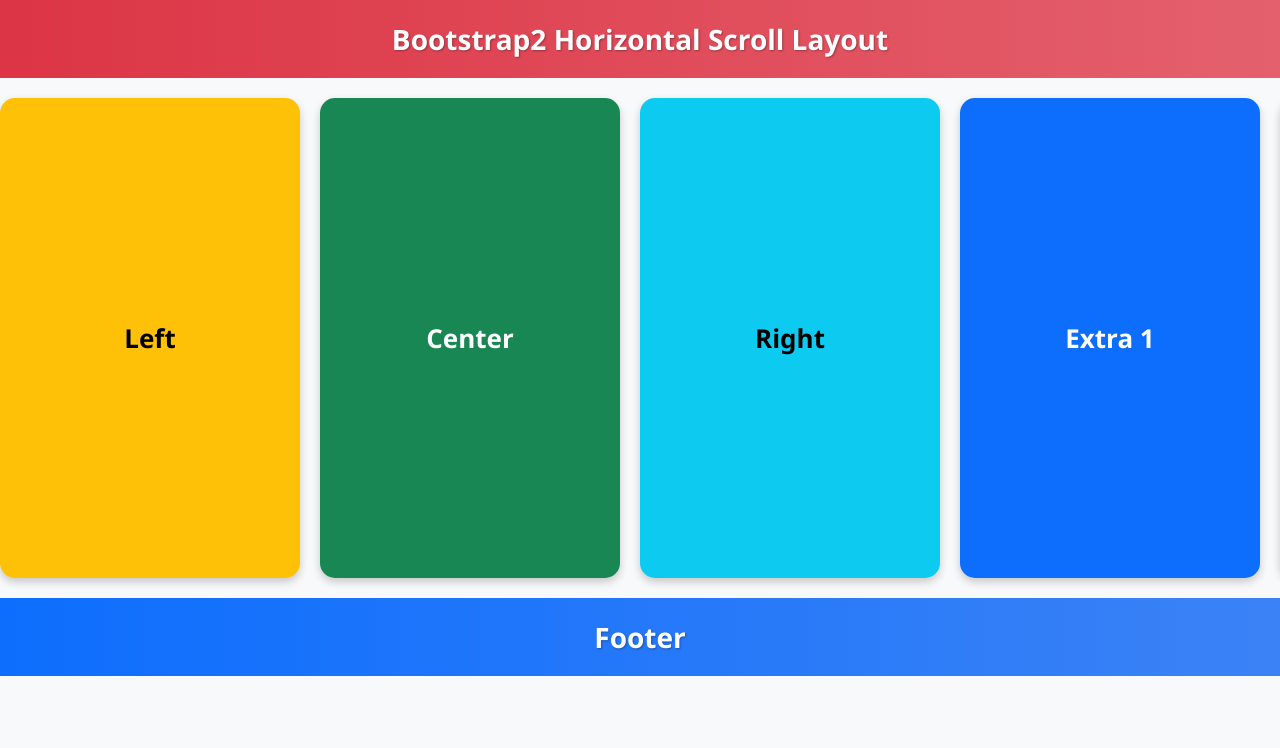
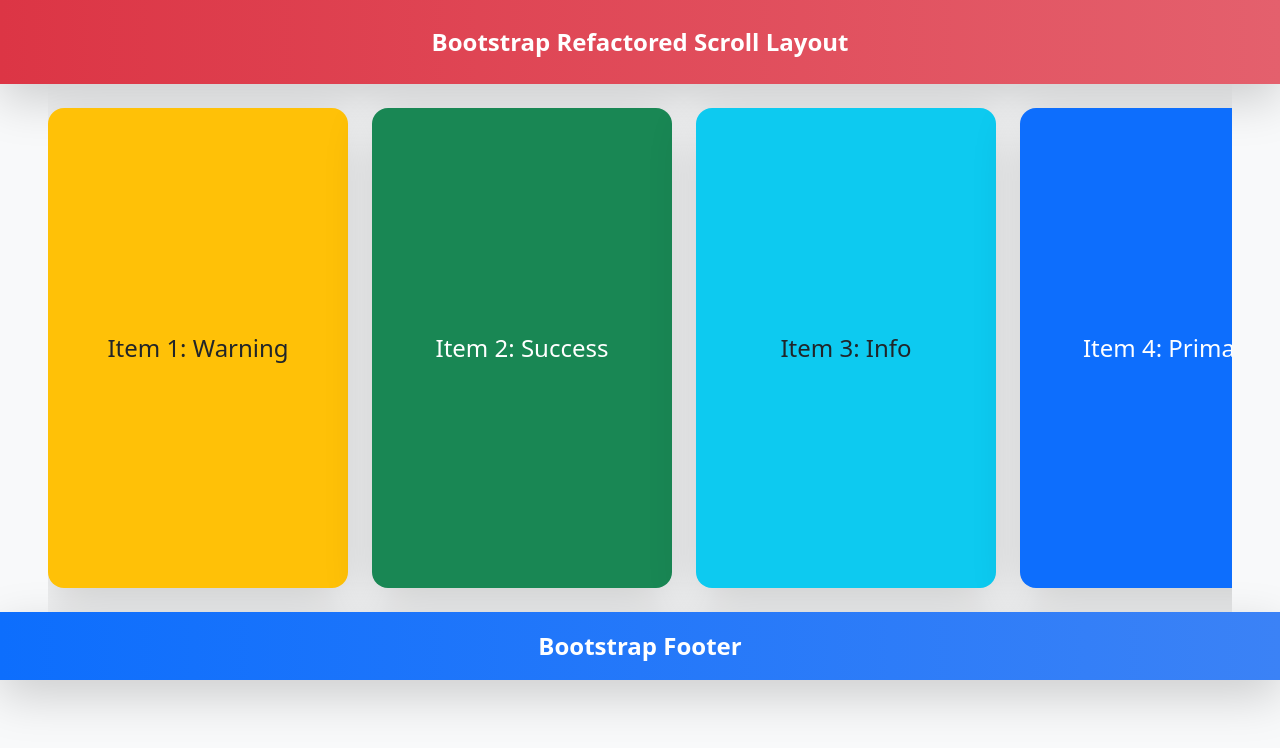
Before and after one commit to mezidkassim22-prog/xxxx, a plain HTML site: page bootstrap2.html in a window 1280 px wide. Drawn offline with nearby package versions, Linux system fonts and the light colour scheme; a small style sheet from the web is missing.

Commit message:
Update bootstrap2.html

```diff
--- a/bootstrap2.html
+++ b/bootstrap2.html
@@ -3,104 +3,96 @@
 <head>
     <meta charset="UTF-8">
     <meta name="viewport" content="width=device-width, initial-scale=1.0">
-    <title>Bootstrap2 Refactored</title>
+    <title>Bootstrap Refactored Scroll Layout - Final</title>
 
-    <!-- Bootstrap 5.3.3 CSS -->
     <link
         href="https://cdn.jsdelivr.net/npm/bootstrap@5.3.3/dist/css/bootstrap.min.css"
         rel="stylesheet"
-        integrity="sha384-QWTKZyjpPEjISv5WaRU9OFeRpok6YctnYmDr5pNlyT2bRjXh0JMhjY6hW+ALEwIH"
+        integrity="sha384-QWTKZyjpPEjISv5WaRU9OFeRpok6YctnYmDr5pNlyT2bRjXh0JMhjY6hW2ALEwIH"
         crossorigin="anonymous"
     >
 
     <style>
+        /* 1. Base Styling */
         body {
-            background-color: #f8f9fa;
-            margin: 0;
-            font-family: "Segoe UI", Tahoma, sans-serif;
+            background-color: var(--bs-gray-100);
         }
 
-        /* Header/Footer */
-        header, footer {
-            display: flex;
-            justify-content: center;
-            align-items: center;
-            font-size: 28px;
-            font-weight: 700;
-            color: white;
-            text-shadow: 1px 1px 2px rgba(0,0,0,0.3);
-            padding: 18px 0;
-        }
-
-        header {
+        /* 2. Custom Gradient Styles */
+        .header-gradient {
             background: linear-gradient(90deg, #dc3545, #e4606d);
         }
 
-        footer {
+        .footer-gradient {
             background: linear-gradient(90deg, #0d6efd, #3b82f6);
         }
 
-        /* Horizontal scroll container */
+        /* 3. Horizontal Scroll Container */
         .scroll-container {
+            /* We remove the left/right padding (e.g., px-0) here so the parent can handle it. */
             display: flex;
             overflow-x: auto;
             scroll-snap-type: x mandatory;
             scroll-behavior: smooth;
-            padding: 20px 0;
-            gap: 20px;
+            /* Only vertical padding remains */
+            padding-top: 1.5rem;
+            padding-bottom: 1.5rem;
+            gap: 1.5rem;
         }
 
         .scroll-container::-webkit-scrollbar {
             display: none;
         }
 
-        /* Scroll items */
+        /* 4. Scroll Items */
         .scroll-item {
             min-width: 300px;
             height: 60vh;
-            border-radius: 15px;
-            display: flex;
-            justify-content: center;
-            align-items: center;
-            font-size: 26px;
-            font-weight: 600;
             scroll-snap-align: start;
-            box-shadow: 0 4px 8px rgba(0,0,0,0.2);
             transition: transform 0.3s, box-shadow 0.3s;
-            color: white;
         }
 
         .scroll-item:hover {
             transform: translateY(-5px);
-            box-shadow: 0 8px 16px rgba(0,0,0,0.3);
         }
-
-        /* Colors for scroll items */
-        .bg-warning { background-color: #ffc107 !important; color: black !important; }
-        .bg-success { background-color: #198754 !important; }
-        .bg-info { background-color: #0dcaf0 !important; color: black !important; }
-        .bg-primary { background-color: #0d6efd !important; }
-        .bg-danger { background-color: #dc3545 !important; }
     </style>
 </head>
 <body>
 
-    <!-- Header -->
-    <header>Bootstrap2 Horizontal Scroll Layout</header>
+    <header class="header-gradient text-white shadow-lg fw-bold d-flex justify-content-center align-items-center py-4 fs-4">
+        Bootstrap Refactored Scroll Layout
+    </header>
 
-    <!-- Scrollable Content -->
-    <div class="scroll-container">
-        <div class="scroll-item bg-warning">Left</div>
-        <div class="scroll-item bg-success">Center</div>
-        <div class="scroll-item bg-info">Right</div>
-        <div class="scroll-item bg-primary">Extra 1</div>
-        <div class="scroll-item bg-danger">Extra 2</div>
+    <div class="container-fluid px-5">
+        <div class="row">
+            <div class="col-12">
+                <div class="scroll-container">
+
+                    <div class="scroll-item bg-warning text-dark rounded-4 shadow-lg d-flex justify-content-center align-items-center fs-4 p-3">
+                        Item 1: Warning
+                    </div>
+                    <div class="scroll-item bg-success text-white rounded-4 shadow-lg d-flex justify-content-center align-items-center fs-4 p-3">
+                        Item 2: Success
+                    </div>
+                    <div class="scroll-item bg-info text-dark rounded-4 shadow-lg d-flex justify-content-center align-items-center fs-4 p-3">
+                        Item 3: Info
+                    </div>
+                    <div class="scroll-item bg-primary text-white rounded-4 shadow-lg d-flex justify-content-center align-items-center fs-4 p-3">
+                        Item 4: Primary
+                    </div>
+                    <div class="scroll-item bg-danger text-white rounded-4 shadow-lg d-flex justify-content-center align-items-center fs-4 p-3">
+                        Item 5: Danger
+                    </div>
+
+                </div>
+            </div>
+        </div>
     </div>
 
-    <!-- Footer -->
-    <footer>Footer</footer>
+    <footer class="footer-gradient text-white shadow-lg fw-bold d-flex justify-content-center align-items-center py-3 fs-4 mt-auto">
+        Bootstrap Footer
+    </footer>
 
-    <!-- Bootstrap JS -->
     <script
         src="https://cdn.jsdelivr.net/npm/bootstrap@5.3.3/dist/js/bootstrap.bundle.min.js"
         integrity="sha384-YvpcrYf0tY3lHB60NNkmXc5s9fDVZLESaAA55NDzOxhy9GkcIdslK1eN7N6jIeHz"
```
